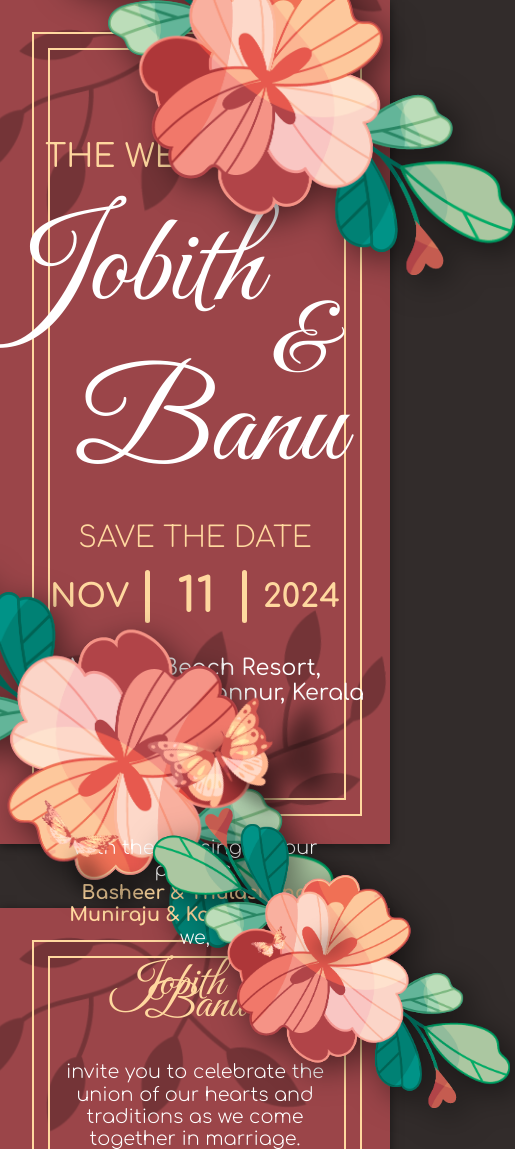
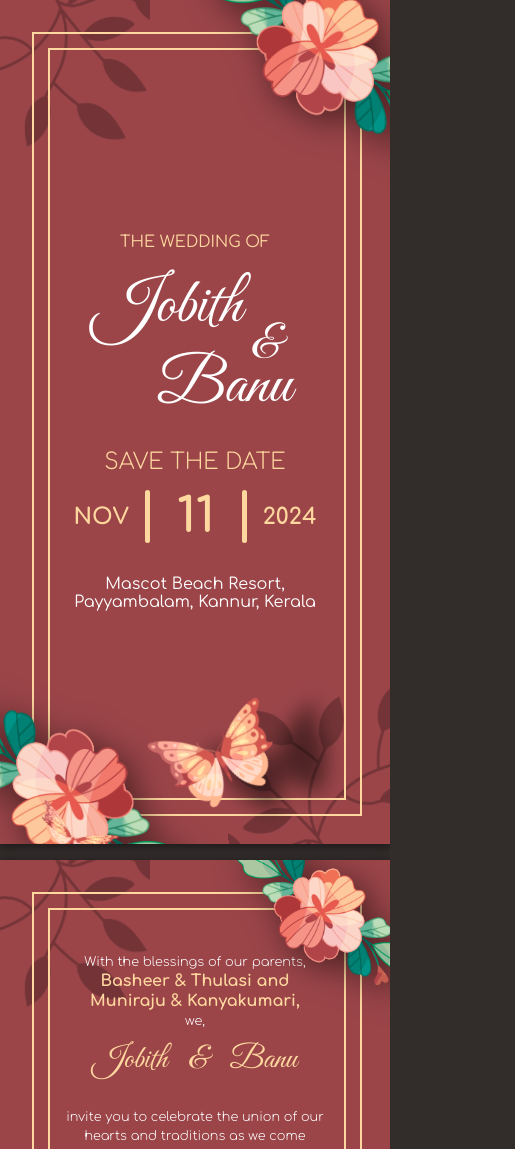
Before and after one commit to jobithmb/our11-11wish, a website: page src/views/index.html in a window 390 px wide. Shown: the top 1149 px of the page, 515 px wide, since content can reach past the window. Drawn offline with nearby package versions, Linux system fonts and the light colour scheme; files that its build step writes are made by us from their sources; files whose address does not match are found by name.

Commit message:
added mobile responsiveness

```diff
--- /dev/null
+++ b/src/scss/_responsive.scss
@@ -0,0 +1,115 @@
+// add breakpoint for tablet devices at 768px
+@media (max-width: 768px) {
+  .card {
+    max-width: 100%;
+    margin: 0 auto;
+  }
+}
+
+// add breakpoint for mobile devices at 400px
+@media (max-width: 400px) {
+  .card {
+    max-width: 100%;
+    margin: 0 auto;
+    overflow: hidden;
+  }
+
+  .card + .card {
+    margin-top: 1rem;
+  }
+
+  .card .flowers .flower-top {
+    top: -55px;
+    right: -55px;
+    height: 200px;
+  }
+
+  .card .flowers .flower-bottom {
+    bottom: -55px;
+    left: -55px;
+    height: 200px;
+  }
+
+  .card .flowers.small .flower-top {
+    top: -25px;
+    right: -25px;
+    height: 150px;
+  }
+
+  .card .flowers.small .flower-bottom {
+    bottom: -25px;
+    left: -25px;
+    height: 150px;
+  }
+
+  .card .leaves .leaf-top {
+    top: -100px;
+    left: -50px;
+    width: 200px;
+  }
+
+  .card .leaves .leaf-bottom {
+    bottom: -100px;
+    right: -50px;
+    width: 200px;
+  }
+
+  .text {
+    .wedding {
+        font-size: 1rem;
+    }
+
+    .names {
+      font-size: 4rem;
+      width: 300px;
+      height: 150px;
+
+      .groom {
+        left: 3rem;
+        top: 0rem;
+      }
+
+      .and {
+        right: 4rem;
+        top: 3rem;
+        font-size: 3rem;
+      }
+
+      .bride {
+        top: 5rem;
+        left: 7rem;
+      }
+    }
+
+    .save-the-date {
+        font-size: 1.4rem;
+        .date {
+            font-size: 1.4rem;
+        }
+    }
+
+    .venue {
+        font-size: 1rem;
+    }
+  }
+
+  .invite {
+    font-size: 0.8rem;
+    line-height: 1.2rem;
+
+    em {
+      font-size: 1rem;
+    }
+
+    .names {
+      font-size: 2rem;
+    }
+  }
+
+  .details {
+    font-size: 1rem;
+    .map {
+      height: 200px;
+    }
+  }
+}
--- a/src/scss/style.scss
+++ b/src/scss/style.scss
@@ -292,3 +292,5 @@ body {
     margin-bottom: 2rem;
   }
 }
+
+@import "_responsive.scss";
```
